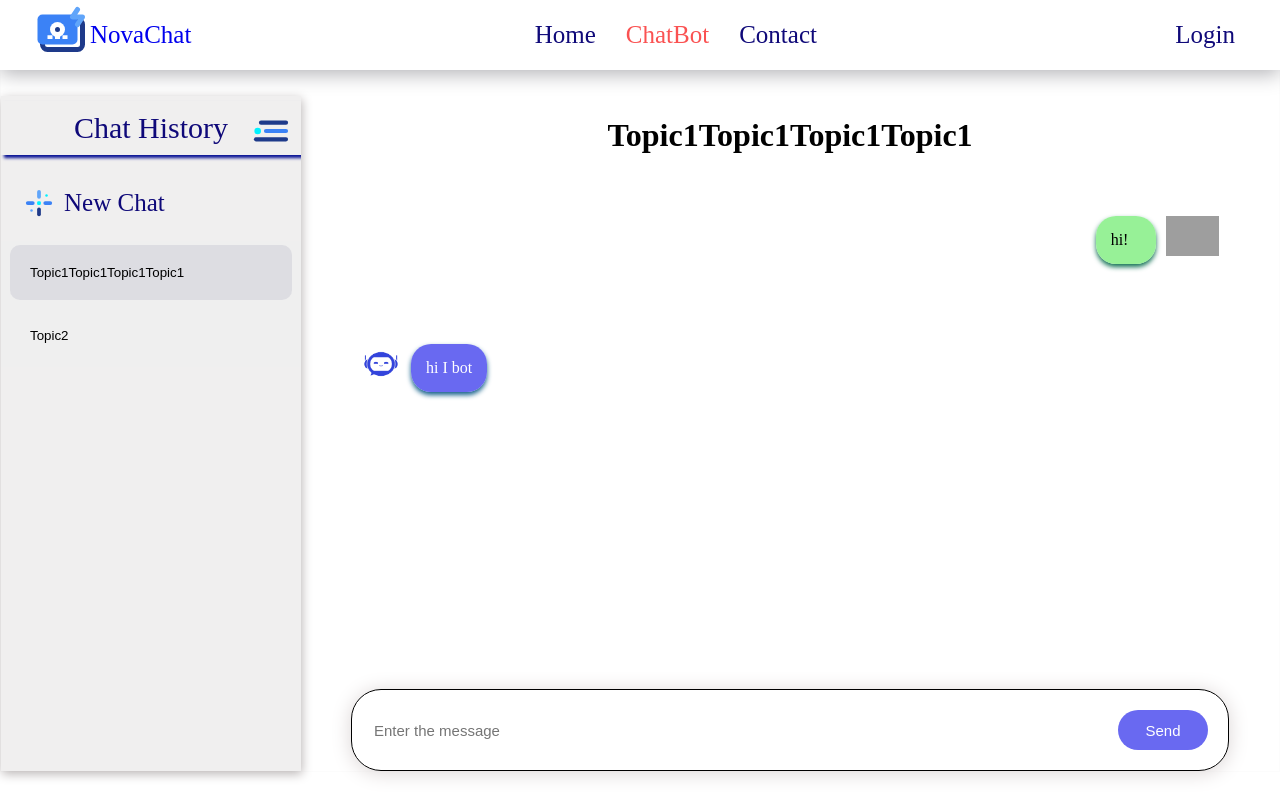
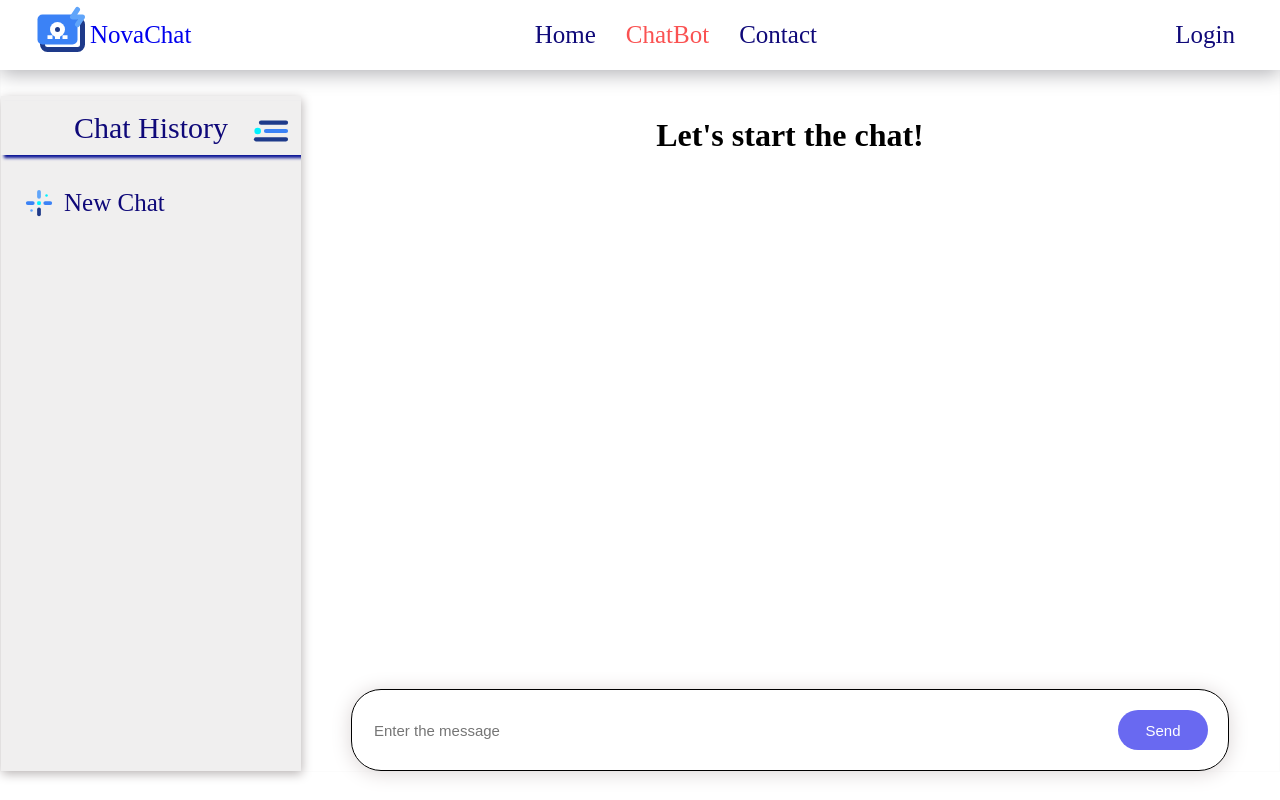
Before and after one commit to michael-140/NovaChat, a React (Vite) app in the folder NovaChatFrontend/: page /chatbot in a window 1280 px wide. Built offline with nearby package versions, Linux system fonts and the light colour scheme; grey boxes are pictures that could not be loaded.

Commit message:
Fix the history empty error

```diff
--- a/NovaChatFrontend/src/pages/ChatBotPage/ChatBotMessages/ChatBotMessages.jsx
+++ b/NovaChatFrontend/src/pages/ChatBotPage/ChatBotMessages/ChatBotMessages.jsx
@@ -2,7 +2,7 @@ import './ChatBotMessages.css'
 import botIcon from '../../../images/chatbotIcon.png'
 import userIcon from '../../../images/userIcon.png'
 import ChatInput from './ChatInput'
-import { useEffect, useRef, useState } from 'react'
+import { useEffect, useRef } from 'react'
 
 
 function Message({ sender, content }) {
@@ -21,7 +21,7 @@ export default function ChatBotMessages({ currentHistory, setCurrentHistory }) {
 
     const chatMessageRef = useRef(null)
 
-    useEffect(()=>{ // scroll to the new message
+    useEffect(()=>{ // scroll to the new message (down side)
         const containerElem = chatMessageRef.current
         if (containerElem){
             containerElem.scrollTop = containerElem.scrollHeight
@@ -33,7 +33,7 @@ export default function ChatBotMessages({ currentHistory, setCurrentHistory }) {
 
             <div className="chat-messages" ref={chatMessageRef}>
 
-                {currentHistory.content.length === 0 ? ( // empty
+                {!currentHistory.content ? ( // empty
                     <>
                         <h1 className='chat-topic'>Let's start the chat!</h1>
                     </>
--- a/NovaChatFrontend/src/pages/ChatBotPage/ChatBotMessages/ChatInput.jsx
+++ b/NovaChatFrontend/src/pages/ChatBotPage/ChatBotMessages/ChatInput.jsx
@@ -14,8 +14,14 @@ export default function ChatInput({currentHistory,setCurrentHistory}){
             return
         }
 
-        const newUserMessages = [
+        const newUserMessages = messages? [
             ...messages,
+            {
+                id: crypto.randomUUID(),
+                sender: "user",
+                content: inputText
+            }
+        ]: [
             {
                 id: crypto.randomUUID(),
                 sender: "user",
--- a/NovaChatFrontend/src/pages/ChatBotPage/ChatBotPage.jsx
+++ b/NovaChatFrontend/src/pages/ChatBotPage/ChatBotPage.jsx
@@ -50,8 +50,12 @@ export function ChatBotPage() {
         },
     ]
 
-    const [chatHistories, setChatHistories] = useState(data)
-    const [currentHistory,setCurrentHistory] = useState(data[0])
+    // chat always create one instead of null
+    // const [chatHistories, setChatHistories] = useState(data)
+    // const [currentHistory,setCurrentHistory] = useState(data[0])
+
+    const [chatHistories, setChatHistories] = useState([])
+    const [currentHistory,setCurrentHistory] = useState({})
 
     return (
         <>
--- a/NovaChatFrontend/src/pages/ChatBotPage/ChatBotSideBar/ChatBotSideBar.jsx
+++ b/NovaChatFrontend/src/pages/ChatBotPage/ChatBotSideBar/ChatBotSideBar.jsx
@@ -30,6 +30,7 @@ export default function ChatBotSideBar({chatHistories,setChatHistories,currentHi
             ...chatHistories
         ]
         setChatHistories(newHistory)
+        setCurrentHistory(newHistory[0])
     }
 
 
```
